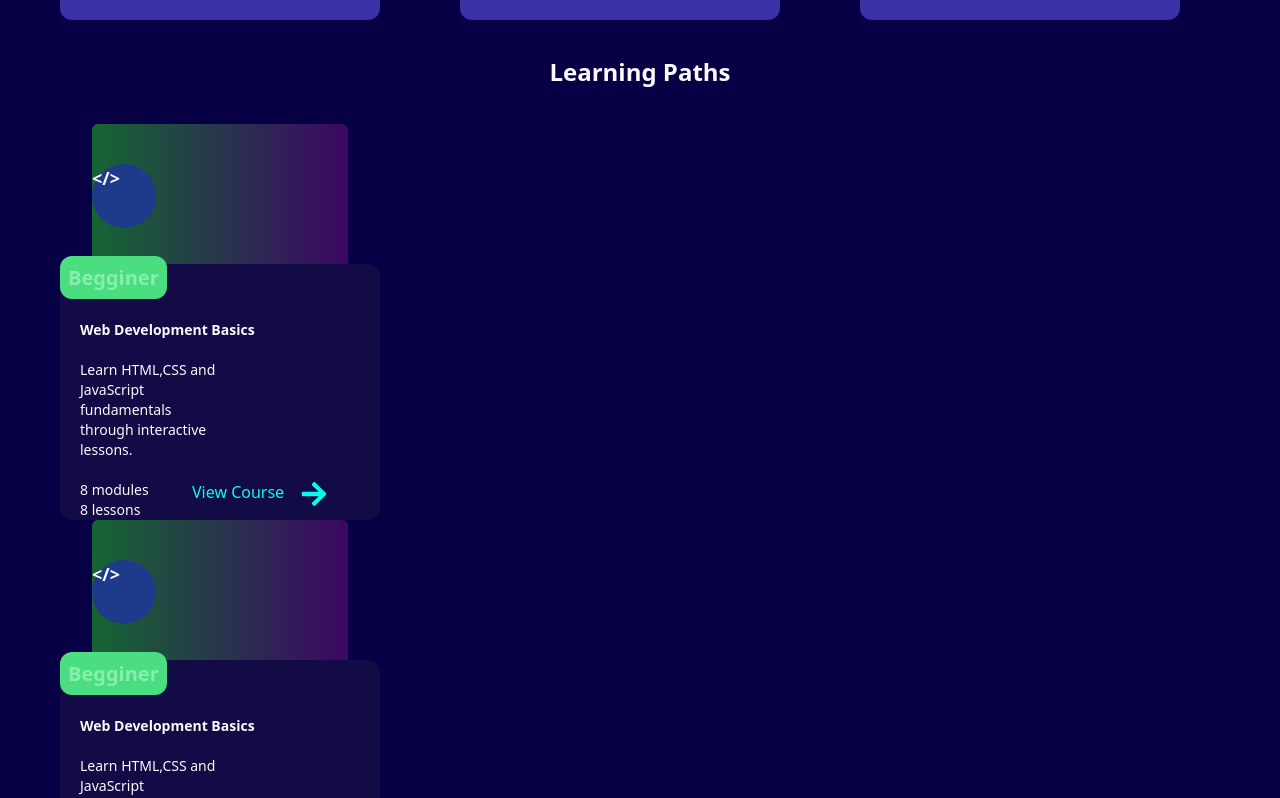
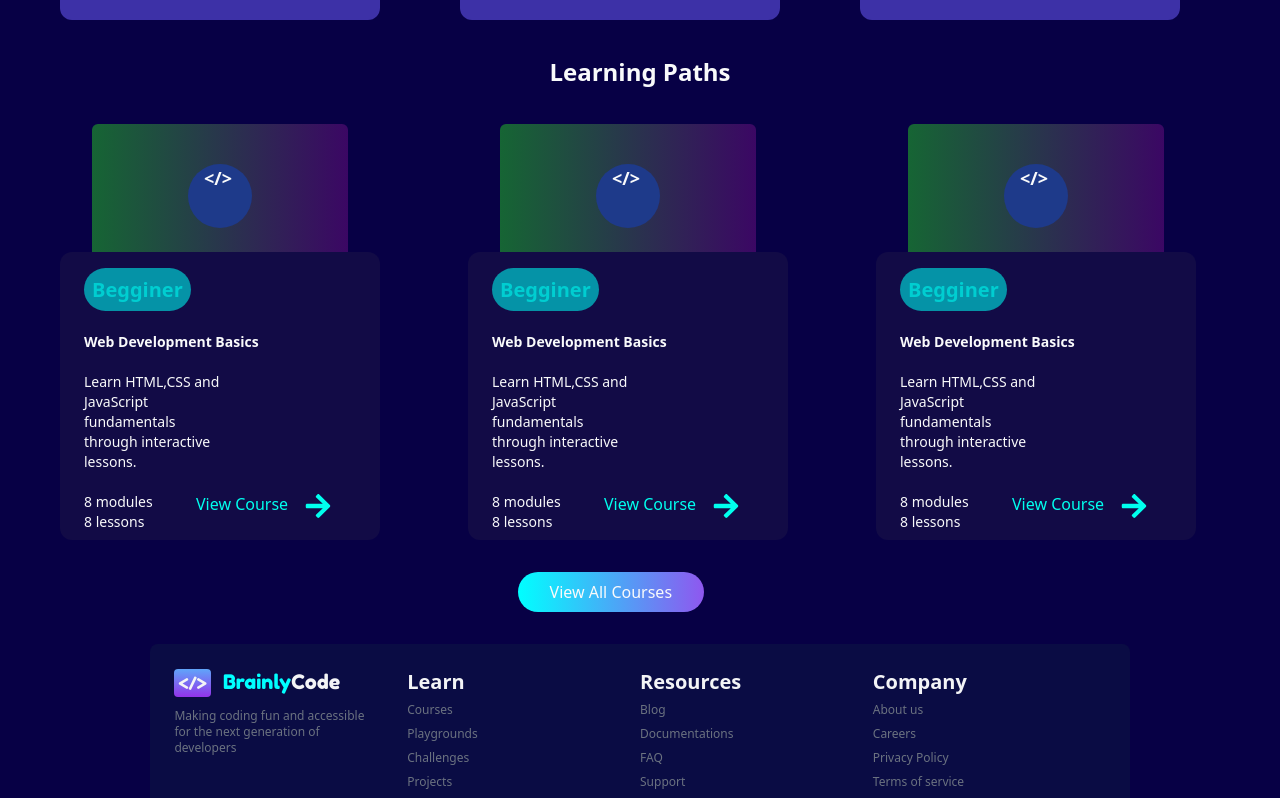
Before and after one commit to Brainly-Code/Brainly-Code, a React (Vite) app in the folder frontend/: page / in a window 1280 px wide. Shown: the part 600-1398 px from the top of the page. Built offline with nearby package versions, Linux system fonts and the light colour scheme.

Commit message:
New Commit

```diff
--- a/frontend/src/Admin/Dashboard.jsx
+++ b/frontend/src/Admin/Dashboard.jsx
@@ -51,6 +51,8 @@ const Dashboard = () => {
                 </button>
               </li>
             </ul>
+
+
         </header>
       </div>
 
--- a/frontend/src/AdminRoutes.jsx
+++ b/frontend/src/AdminRoutes.jsx
@@ -19,7 +19,7 @@ const AdminRoutes = () => {
 
   return (
     <div>
-      {role === "ADMIN" ? <Outlet /> : <Navigate to="/welcome/login" replace />}
+      {role === "ADMIN" ? <Outlet /> : <Navigate to="/login" replace />}
     </div>
   );
 };
--- a/frontend/src/Components/Hero.jsx
+++ b/frontend/src/Components/Hero.jsx
@@ -5,6 +5,7 @@ import Introductory from "./ui/Introductory";
 import TextGenerateEffect from "./ui/TextGenerate";
 // import Loader from "./ui/Loader";
 import { FaArrowRight } from "react-icons/fa";
+import Footer from "./ui/Footer";
 
 export const Hero = () => {
   const navItems = [
@@ -12,7 +13,6 @@ export const Hero = () => {
     { name: "Courses", link: "/", icon: "📚" },
     { name: "Playground", link: "/playground", icon: "🎮" },
     { name: "Challenges", link: "/challenges", icon: "🏆" },
-    { name: "Users", link: "/teacher/users", icon: "👤"}
   ];
 
   return (
@@ -94,19 +94,20 @@ learn immediately.
       <section>
         <div>
           <h1 className="text-2xl my-9 text-center  font-bold">Learning Paths</h1>
-          <div className="flex">
-            <div className="">
-              <div className="rounded-md bg-gradient-to-r from-green-800 pt-2 pl- to-purple-950 w-[16rem] ml-[4rem] h-[10rem]">
-                <div className="rounded-full items-center bg-blue-900 mt-[2rem] w-[4rem] h-[4rem] ">
-                  <p className="items-center font-bold text-lg">{"</>"}</p>
+          <div className="grid grid-cols-3">
+            <div className="grid grid-rows-2 w-[10%]">
+              <div className="rounded-md bg-gradient-to-r block from-green-800 pt-2 pl- to-purple-950 w-[16rem] ml-[4rem] h-[10rem]">
+                <div className="rounded-full mx-auto items-center bg-blue-900 mt-[2rem] w-[4rem] h-[4rem] ">
+                  <p className="items-center ml-4 font-bold text-lg">{"</>"}</p>
                 </div>
               </div>
-              <div className="rounded-xl bg-[#120b46] h-[16rem] ml-[2rem] -mt-5 w-[20rem]">
-                  <span className="text-xl mt-[4rem] mx-auto font-bold text-green-300 bg-green-400 p-2 rounded-xl">Begginer</span>
-                  <div className="mt-7 ml-5">
+              <div className="rounded-xl bg-[#120b46] block h-[18rem] p-[1.5rem] ml-[2rem] -mt-20 w-[20rem]">
+                  <span className="text-xl mx-auto font-bold text-[#00CED1] bg-[#00CED1] p-2 bg-opacity-70 rounded-full">Begginer</span>
+                  <div className="mt-7">
                     <h3 className="text-sm mb-5 font-bold">Web Development Basics</h3>
 
-                    <p className="w-[9rem] text-sm ">Learn HTML,CSS and
+                    <p className="w-[9rem] text-sm ">
+                      Learn HTML,CSS and
                       JavaScript fundamentals
                       through interactive lessons.</p>
                    <div className="mt-5 flex">
@@ -123,19 +124,20 @@ learn immediately.
                    </div>
                   </div>
               </div>
-
-              <div className="">
-              <div className="rounded-md bg-gradient-to-r from-green-800 pt-2 pl- to-purple-950 w-[16rem] ml-[4rem] h-[10rem]">
-                <div className="rounded-full items-center bg-blue-900 mt-[2rem] w-[4rem] h-[4rem] ">
-                  <p className="items-center font-bold text-lg">{"</>"}</p>
+              </div>
+            <div className="grid grid-rows-2 w-[10%]">
+              <div className="rounded-md bg-gradient-to-r block from-green-800 pt-2 pl- to-purple-950 w-[16rem] ml-[4rem] h-[10rem]">
+                <div className="rounded-full mx-auto items-center bg-blue-900 mt-[2rem] w-[4rem] h-[4rem] ">
+                  <p className="items-center ml-4 font-bold text-lg">{"</>"}</p>
                 </div>
               </div>
-              <div className="rounded-xl bg-[#120b46] h-[16rem] ml-[2rem] -mt-5 w-[20rem]">
-                  <span className="text-xl mt-[4rem] mx-auto font-bold text-green-300 bg-green-400 p-2 rounded-xl">Begginer</span>
-                  <div className="mt-7 ml-5">
+              <div className="rounded-xl bg-[#120b46] block h-[18rem] p-[1.5rem] ml-[2rem] -mt-20 w-[20rem]">
+                  <span className="text-xl mx-auto font-bold text-[#00CED1] bg-[#00CED1] p-2 bg-opacity-70 rounded-full">Begginer</span>
+                  <div className="mt-7">
                     <h3 className="text-sm mb-5 font-bold">Web Development Basics</h3>
 
-                    <p className="w-[9rem] text-sm ">Learn HTML,CSS and
+                    <p className="w-[9rem] text-sm ">
+                      Learn HTML,CSS and
                       JavaScript fundamentals
                       through interactive lessons.</p>
                    <div className="mt-5 flex">
@@ -152,19 +154,20 @@ learn immediately.
                    </div>
                   </div>
               </div>
-
-              <div className="">
-              <div className="rounded-md bg-gradient-to-r from-green-800 pt-2 pl- to-purple-950 w-[16rem] ml-[4rem] h-[10rem]">
-                <div className="rounded-full items-center bg-blue-900 mt-[2rem] w-[4rem] h-[4rem] ">
-                  <p className="items-center font-bold text-lg">{"</>"}</p>
+              </div>
+            <div className="grid grid-rows-2 w-[10%]">
+              <div className="rounded-md bg-gradient-to-r block from-green-800 pt-2 pl- to-purple-950 w-[16rem] ml-[4rem] h-[10rem]">
+                <div className="rounded-full mx-auto items-center bg-blue-900 mt-[2rem] w-[4rem] h-[4rem] ">
+                  <p className="items-center ml-4 font-bold text-lg">{"</>"}</p>
                 </div>
               </div>
-              <div className="rounded-xl bg-[#120b46] h-[16rem] ml-[2rem] -mt-5 w-[20rem]">
-                  <span className="text-xl mt-[4rem] mx-auto font-bold text-green-300 bg-green-400 p-2 rounded-xl">Begginer</span>
-                  <div className="mt-7 ml-5">
+              <div className="rounded-xl bg-[#120b46] block h-[18rem] p-[1.5rem] ml-[2rem] -mt-20 w-[20rem]">
+                  <span className="text-xl mx-auto font-bold text-[#00CED1] bg-[#00CED1] p-2 bg-opacity-70 rounded-full">Begginer</span>
+                  <div className="mt-7">
                     <h3 className="text-sm mb-5 font-bold">Web Development Basics</h3>
 
-                    <p className="w-[9rem] text-sm ">Learn HTML,CSS and
+                    <p className="w-[9rem] text-sm ">
+                      Learn HTML,CSS and
                       JavaScript fundamentals
                       through interactive lessons.</p>
                    <div className="mt-5 flex">
@@ -184,9 +187,12 @@ learn immediately.
               </div>
               </div>
             </div>
-        </div>
-        </div>
+            <Link to="/login">
+            <button className="bg-blue-400 px-8 hover:bg-gradient-to-l hover:from-blue-700 hover:to-blue-500 bg-gradient-to-l to-[#00FFFF] rounded-full ml-[40%] mt-[2rem] from-[#8F57EF] py-2">View All Courses</button>
+            </Link>
       </section>
+
+      <Footer />
     </div>
   )
 }
--- a/frontend/src/Components/HomePage.jsx
+++ b/frontend/src/Components/HomePage.jsx
@@ -50,10 +50,10 @@ export default function HomePage() {
 
 
    const navItems = [
-    { name: "Courses", link: "/", icon: "📚" },
-    { name: "Playground", link: "/playground", icon: "🎮" },
-    { name: "Challenges", link: "/challenges", icon: "🏆" },
-    { name: "Community", link: "/community", icon: "👤"}
+    { name: "Courses", link: "/user", icon: "📚" },
+    { name: "Playground", link: "/user/playground", icon: "🎮" },
+    { name: "Challenges", link: "/user/challenges", icon: "🏆" },
+    { name: "Community", link: "/user/community", icon: "👤"}
   ];
 
   const dispatch = useDispatch();
--- a/frontend/src/Components/ui/FloatingNav.jsx
+++ b/frontend/src/Components/ui/FloatingNav.jsx
@@ -63,7 +63,7 @@ export const FloatingNav = ({
         ))}
         <button
           className="border text-sm font-medium relative border-neutral-200 dark:border-white/[0.2] text-black dark:text-white px-4 py-2 rounded-full">
-          <span><Link to="/login">Login</Link></span>
+          <span><Link to="/login">Log out</Link></span>
           <span
             className="absolute inset-x-0 w-1/2 mx-auto -bottom-px bg-gradient-to-r from-transparent via-blue-500 to-transparent h-px" />
         </button>
--- a/frontend/src/Home.jsx
+++ b/frontend/src/Home.jsx
@@ -18,7 +18,7 @@ const Home = () => {
 
   if (!role) {
     // Not authenticated
-    return <Navigate to="/welcome/login" replace />;
+    return <Navigate to="/login" replace />;
   }
 
   if (role !== "USER") {
```
Lines whose indentation alone changed are shown as unchanged.
